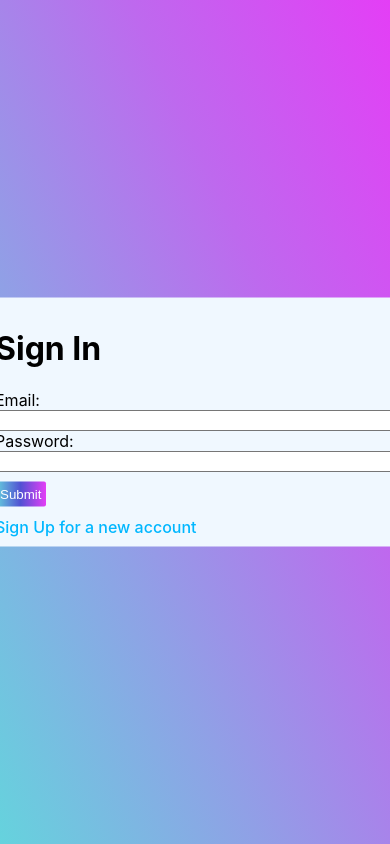
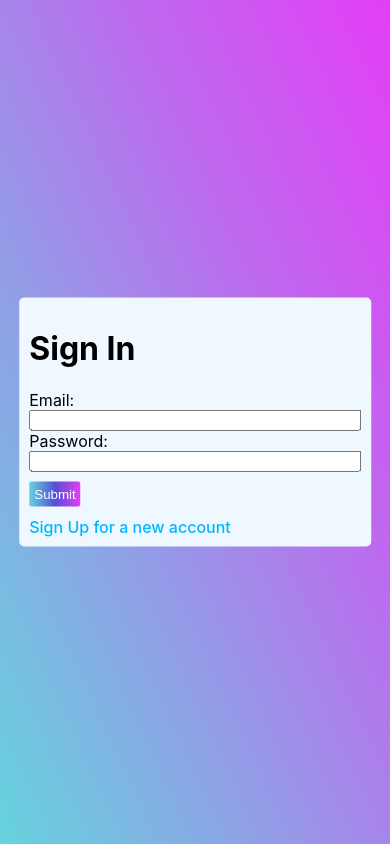
Before and after one commit to SamirKaushik/bwi_task, a React (Create React App) app: page /login in a window 390 px wide. Built offline with nearby package versions, Linux system fonts and the light colour scheme; no server answers.

Commit message:
form width responsive

```diff
--- a/src/index.css
+++ b/src/index.css
@@ -1,3 +1,8 @@
+@media screen and (max-width:600px) {
+  .container{
+    width: 85% !important;;
+  }
+}
 body {
   margin: 0;
   font-family: -apple-system, BlinkMacSystemFont, 'Segoe UI', 'Roboto', 'Oxygen',
@@ -16,7 +21,6 @@ code {
 .container{
   display: flex;
   flex-direction: column;
-  max-width: 400px;
   padding: 10px;
   margin: auto;
   position: absolute;
```
